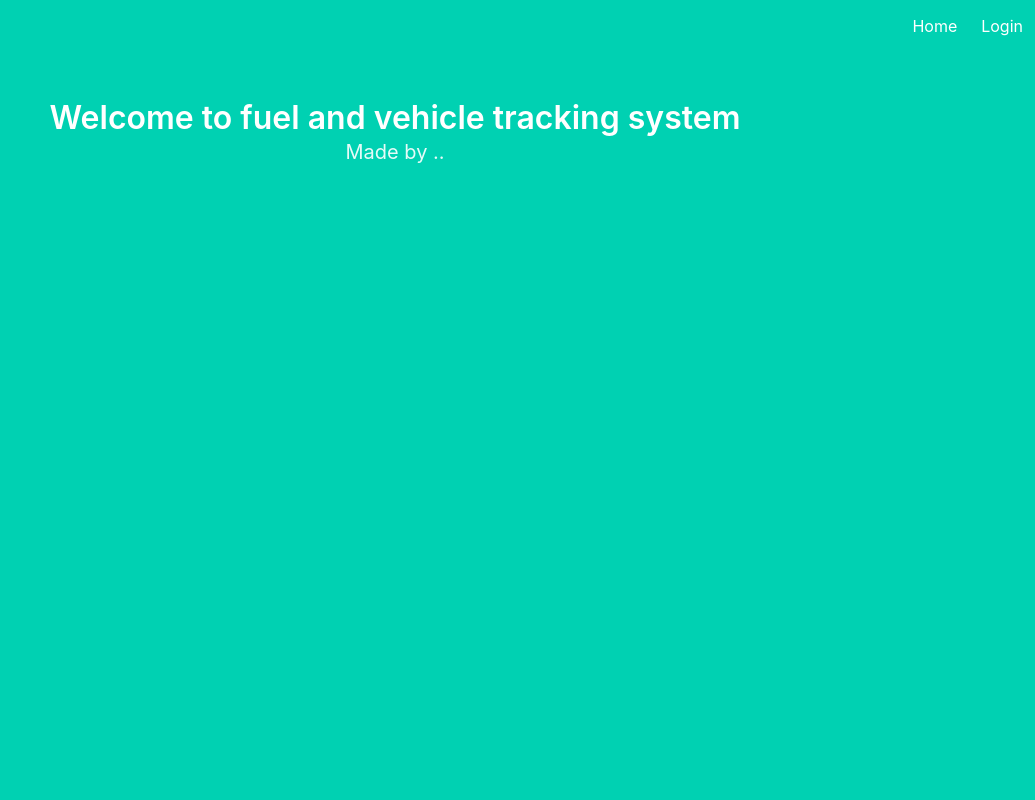
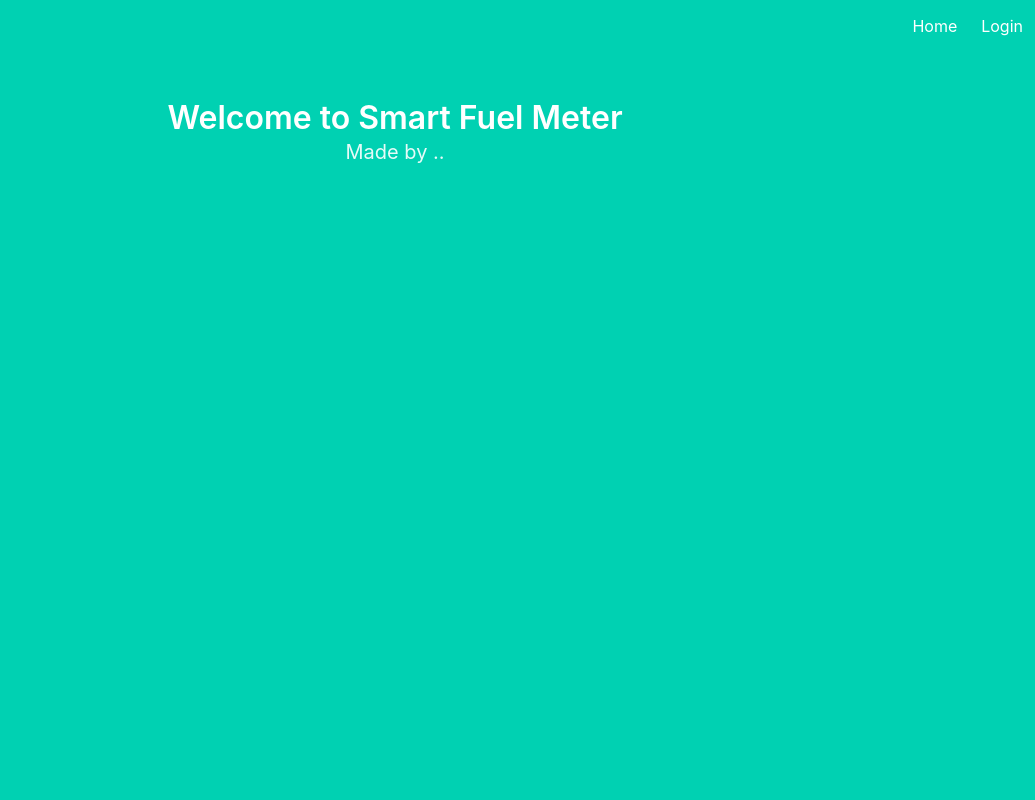
Before and after one commit to abhipawar6873/nikita1718, a Flask app: page / in a window 1280 px wide. Shown: the whole page, without its empty margins (245-1280 px from the left). Run offline with Flask 2, Linux system fonts and the light colour scheme.

Commit message:
Update index.html

```diff
--- a/templates/index.html
+++ b/templates/index.html
@@ -2,7 +2,7 @@
 
 {% block content %}
 <h1 class="title">
-  Welcome to fuel and vehicle tracking system
+  Welcome to Smart Fuel Meter
 </h1>
 <h2 class="subtitle">
   Made by ..
```
